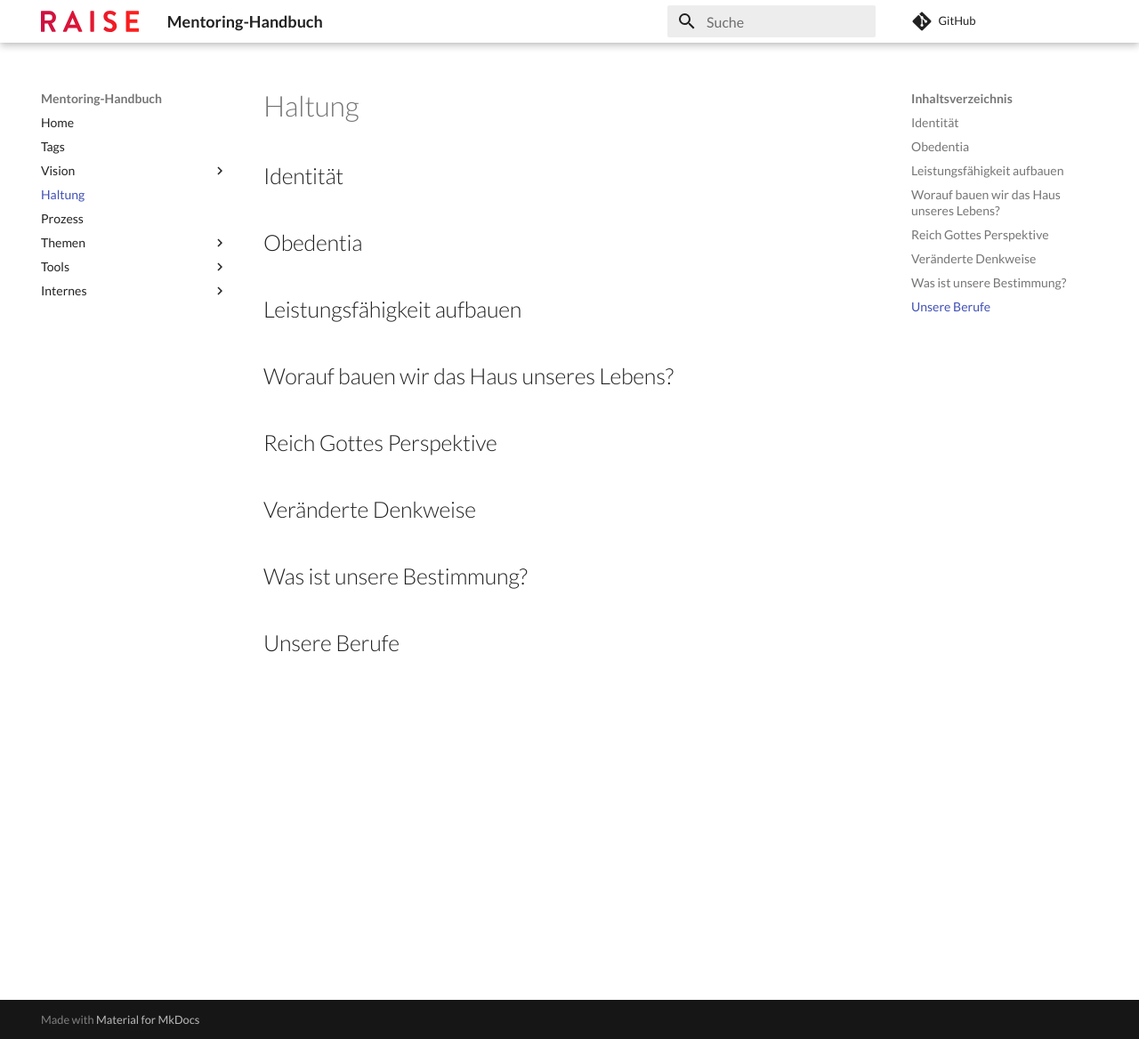
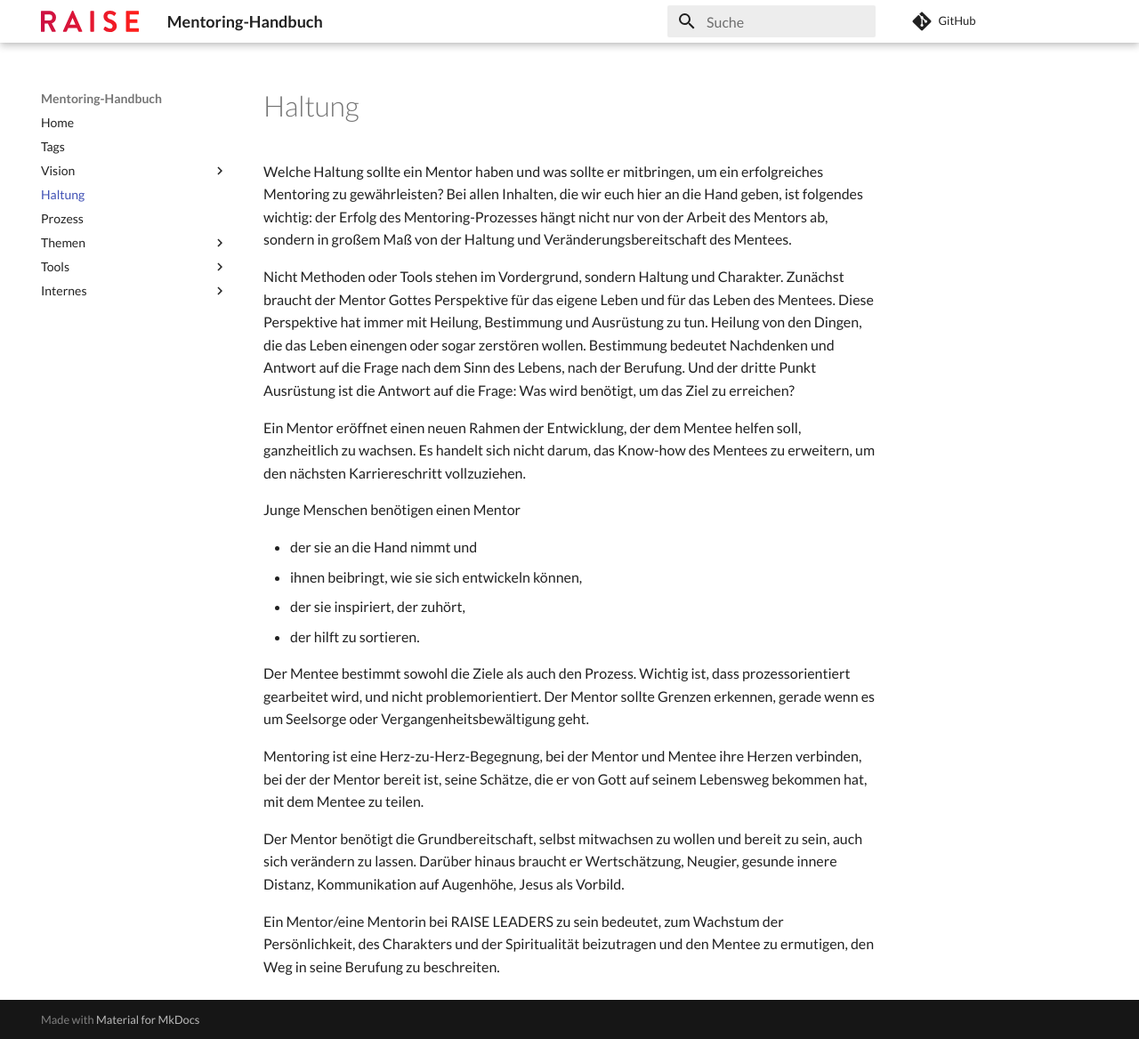
Before and after one commit to chbndrhnns/raise-mentoring-workbook, an MkDocs documentation site: the page built from docs/haltung/index.md, in a window 1280 px wide and 1168 px high. Shown: the whole window at 89% size. Built offline with MkDocs 1.6.1 and Material for MkDocs 9.7.7, drawn with Linux system fonts in a browser that asks for light colours; comment, search, counter and statistics services are not loaded.

Commit message:
feat: Haltung

```diff
--- a/docs/haltung/index.md
+++ b/docs/haltung/index.md
@@ -1,10 +1,27 @@
 # Haltung
 
-## Identität
-## Obedentia
-## Leistungsfähigkeit aufbauen
-## Worauf bauen wir das Haus unseres Lebens?
-## Reich Gottes Perspektive
-## Veränderte Denkweise
-## Was ist unsere Bestimmung?
-## Unsere Berufe
+Welche Haltung sollte ein Mentor haben und was sollte er mitbringen, um ein erfolgreiches Mentoring zu gewährleisten? Bei allen Inhalten, die wir euch hier an die Hand geben, ist folgendes wichtig: der Erfolg des Mentoring-Prozesses hängt nicht nur von der Arbeit des Mentors ab, sondern in großem Maß von der Haltung und Veränderungsbereitschaft des Mentees.
+
+Nicht Methoden oder Tools stehen im Vordergrund, sondern Haltung und Charakter.
+Zunächst braucht der Mentor Gottes Perspektive für das eigene Leben und für das Leben des Mentees. Diese Perspektive hat immer mit Heilung, Bestimmung und Ausrüstung zu tun. Heilung von den Dingen, die das Leben einengen oder sogar zerstören wollen. Bestimmung bedeutet Nachdenken und Antwort auf die Frage nach dem Sinn des Lebens, nach der Berufung. Und der dritte Punkt Ausrüstung ist die Antwort auf die Frage: Was wird benötigt, um das Ziel zu erreichen?
+
+Ein Mentor eröffnet einen neuen Rahmen der Entwicklung, der dem Mentee helfen soll, ganzheitlich zu wachsen. Es handelt sich nicht darum, das Know-how des Mentees zu erweitern, um den nächsten Karriereschritt vollzuziehen.
+
+Junge Menschen benötigen einen Mentor
+
+- der sie an die Hand nimmt und
+- ihnen beibringt, wie sie sich entwickeln können,
+- der sie inspiriert, der zuhört,
+- der hilft zu sortieren.
+
+
+Der Mentee bestimmt sowohl die Ziele als auch den Prozess. Wichtig ist, dass prozessorientiert gearbeitet wird, und nicht problemorientiert. Der Mentor sollte Grenzen erkennen, gerade wenn es um Seelsorge oder Vergangenheitsbewältigung geht.
+
+
+Mentoring ist eine Herz-zu-Herz-Begegnung, bei der Mentor und Mentee ihre Herzen verbinden, bei der der Mentor bereit ist, seine Schätze, die er von Gott auf seinem Lebensweg bekommen hat, mit dem Mentee zu teilen.
+
+
+Der Mentor benötigt die Grundbereitschaft, selbst mitwachsen zu wollen und bereit zu sein, auch sich verändern zu lassen. Darüber hinaus braucht er Wertschätzung, Neugier, gesunde innere Distanz, Kommunikation auf Augenhöhe, Jesus als Vorbild.
+
+
+Ein Mentor/eine Mentorin bei RAISE LEADERS zu sein bedeutet, zum Wachstum der Persönlichkeit, des Charakters und der Spiritualität beizutragen und den Mentee zu ermutigen, den Weg in seine Berufung zu beschreiten.
```
